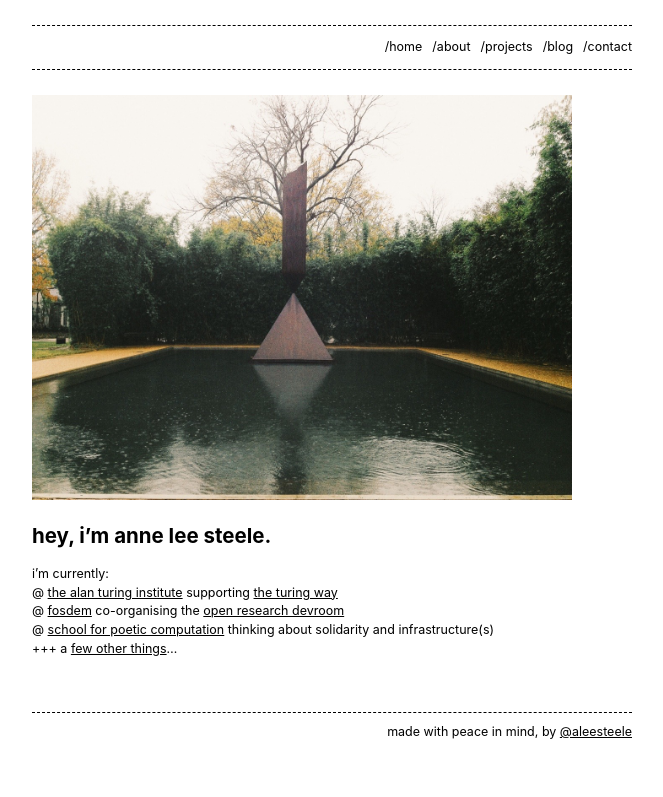
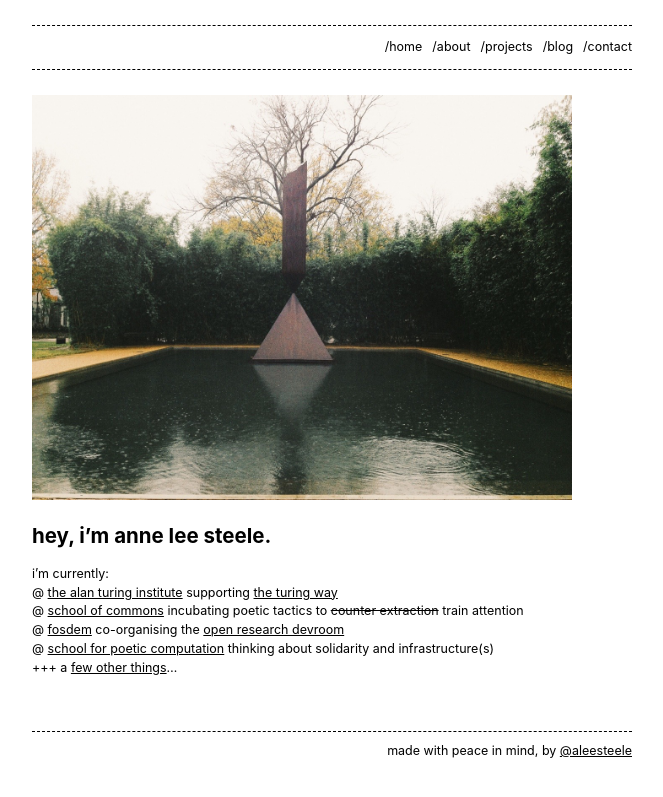
Before and after one commit to riggraz/no-style-please, a Jekyll site: the page built from index.md, in a window 1280 px wide. Shown: the top 797 px of the page, without its empty margins (308-971 px from the left). Built offline with Jekyll 4.4.1, drawn with Linux system fonts in a browser that asks for light colours.

Commit message:
add soc to main page

```diff
--- a/index.md
+++ b/index.md
@@ -9,6 +9,7 @@ permalink: /
 
 i'm currently:
 @ <a href="https://www.turing.ac.uk/">the alan turing institute</a> supporting <a href="https://the-turing-way.netlify.app/welcome.html">the turing way</a>
+@ <a href="https://www.schoolofcommons.org/">school of commons</a> incubating poetic tactics to <s>counter extraction</s> train attention
 @ <a href="https://fosdem.org/">fosdem</a> co-organising the <a href="https://research-fosdem.github.io/">open research devroom</a>
 @ <a href="https://sfpc.study/">school for poetic computation</a> thinking about solidarity and infrastructure(s)
 +++ a [few other things](about)...
```
